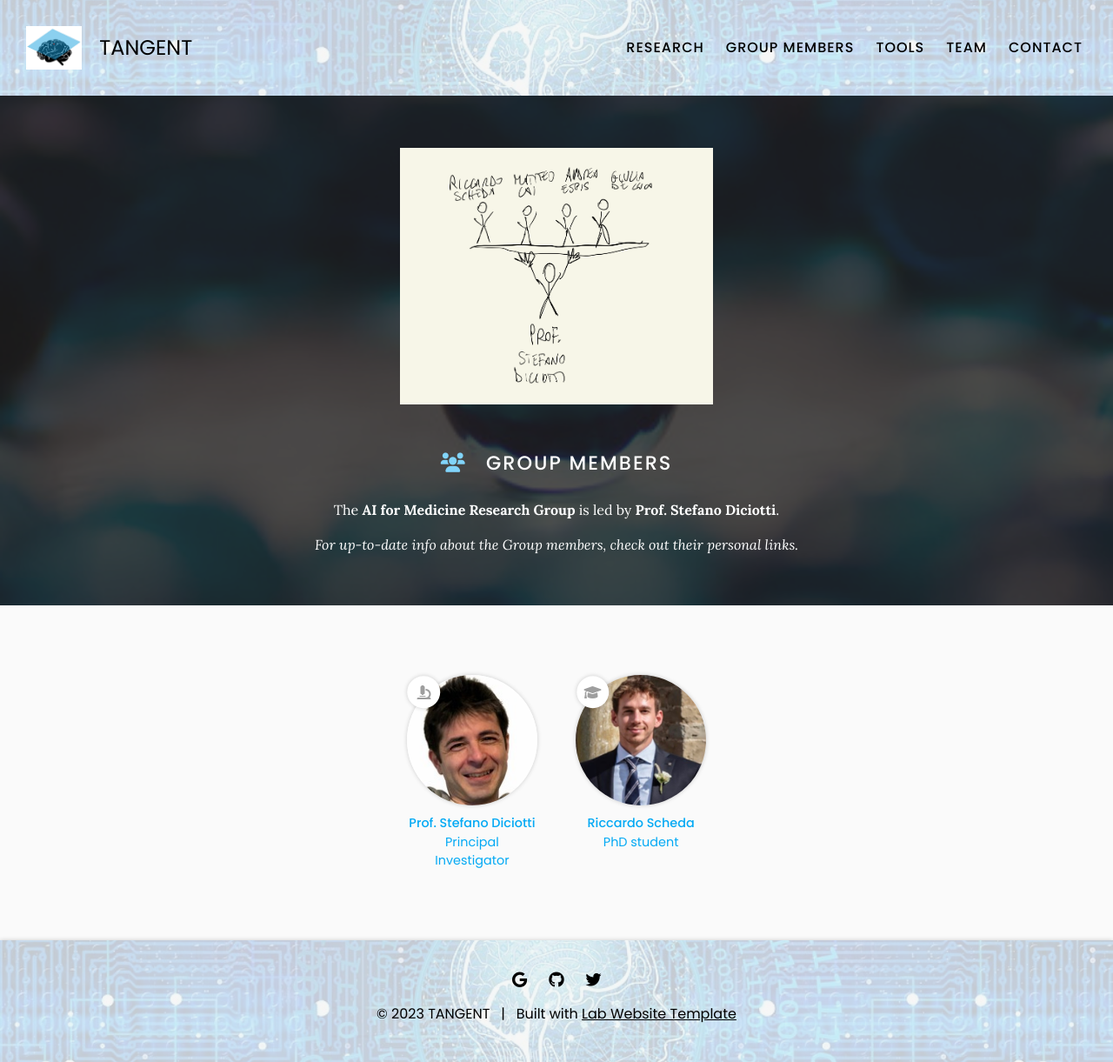
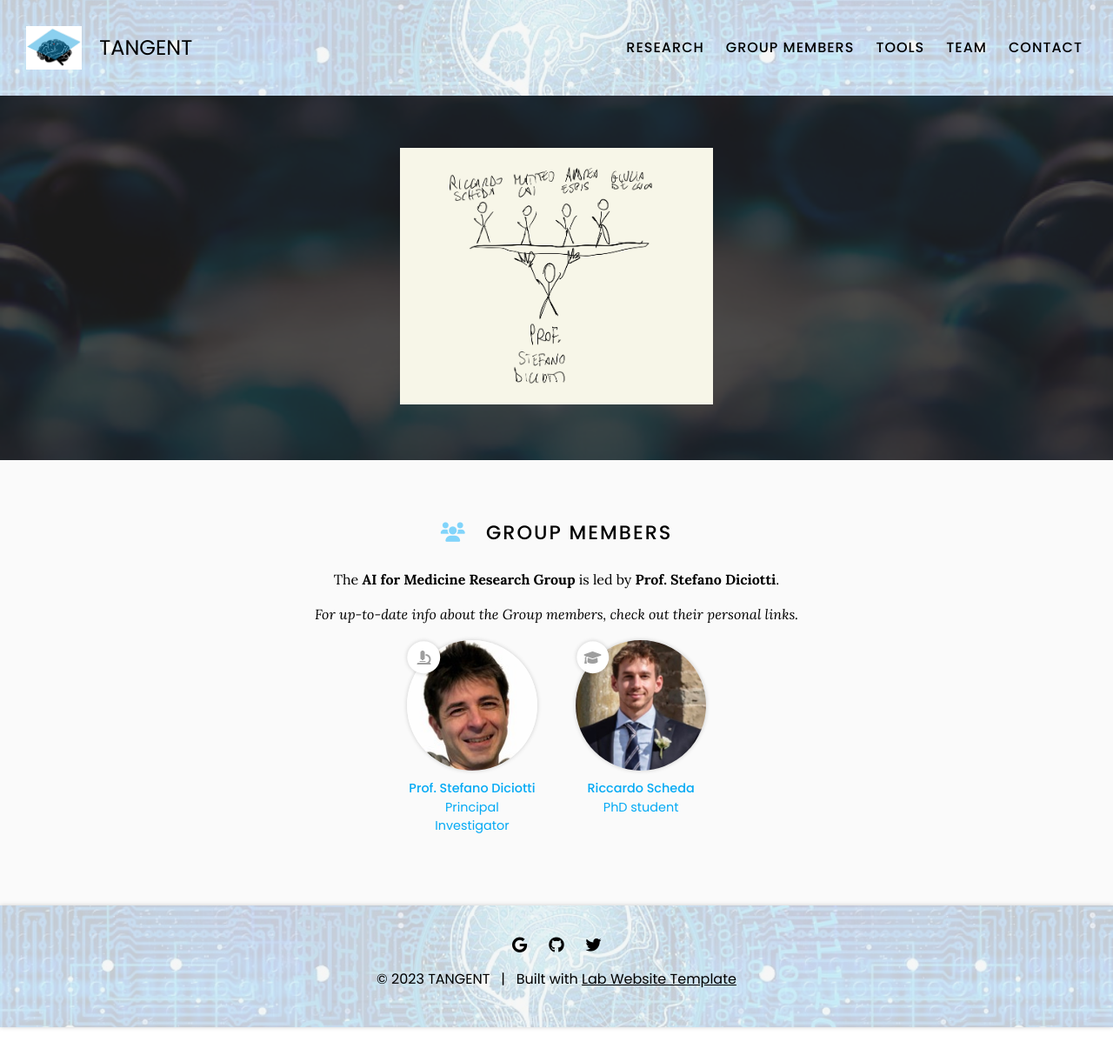
Before and after one commit to riccardoscheda/riccardoscheda.github.io, a Jekyll site: the page built from our_team/index.md, in a window 1280 px wide. Shown: the whole page at 87% size. Built offline with Jekyll 4.4.1, drawn with Linux system fonts in a browser that asks for light colours; after the commit the page ends 1181 px from its top, so only the background shows below that.

Commit message:
Update index.md

```diff
--- a/our_team/index.md
+++ b/our_team/index.md
@@ -15,13 +15,13 @@ footer-dark: false
 
 {% include figure.html image="images/team_photo.jpg" width="40%" height="40%" %}
 
+{% include section.html %}
 # <i class="fas fa-users"></i>Group Members
-
 
 <center>The <b>AI for Medicine Research Group</b> is led by <b>Prof. Stefano Diciotti</b>.<br><br>
 <i>For up-to-date info about the Group members, check out their personal links.</i></center>
 
-{% include section.html %}
+
 
 {%
   include list.html
```
